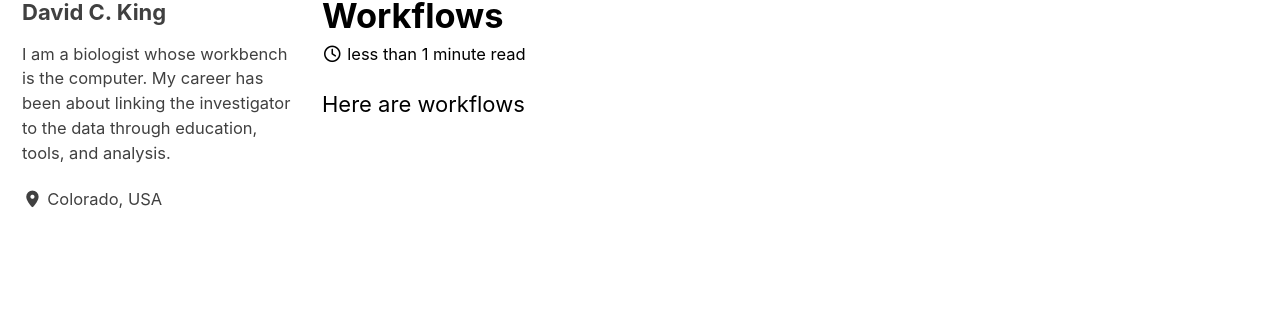
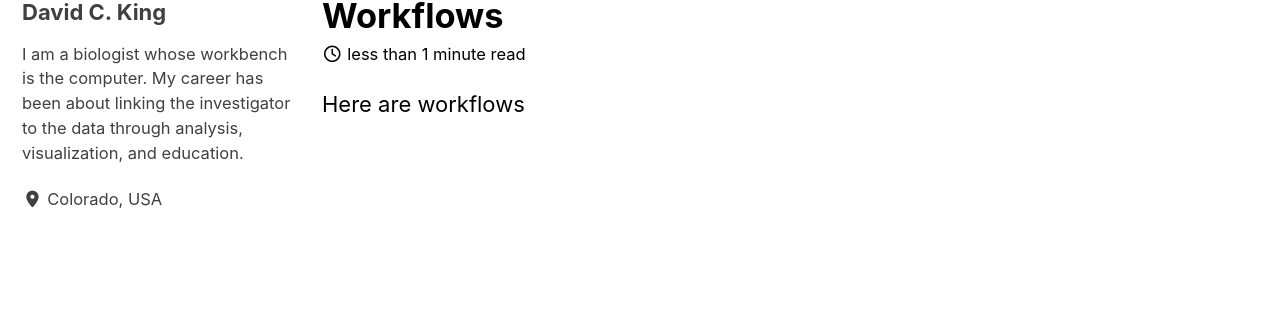
Before and after one commit to dkbiocode/dkbiocode.github.io, a Jekyll site: the page built from _pages/Workflows.md, in a window 1280 px wide. Shown: the part 122-433 px from the top of the page. Built offline with Jekyll 4.4.1, drawn with Linux system fonts in a browser that asks for light colours; cached includes are drawn as plain includes.

Commit message:
changed tagline

```diff
--- a/_config.yml
+++ b/_config.yml
@@ -115,7 +115,7 @@ analytics:
 author:
   name             : "David C. King"
   avatar           : # path of avatar image, e.g. "/assets/images/bio-photo.jpg"
-  bio              : "I am a biologist whose workbench is the computer. My career has been about linking the investigator to the data through education, tools, and analysis."
+  bio              : "I am a biologist whose workbench is the computer. My career has been about linking the investigator to the data through analysis, visualization, and education."
   location         : "Colorado, USA"
   email            :
   links:
```
